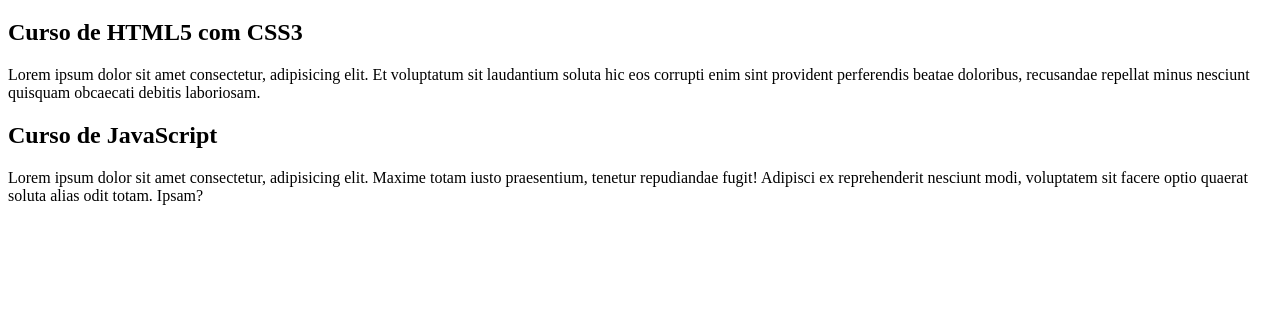
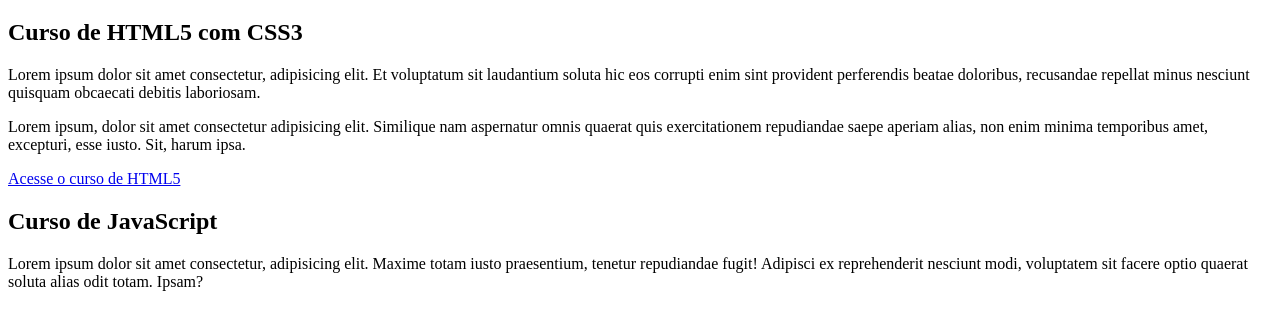
Before and after one commit to vitoriafreitasdev/site-projeto, a plain HTML site: page index.html in a window 1280 px wide. Shown: the part 61-386 px from the top of the page. Drawn offline with Linux system fonts and the light colour scheme.

Commit message:
conteudo adicionado

```diff
--- a/index.html
+++ b/index.html
@@ -14,6 +14,8 @@
     <article>
         <h2>Curso de HTML5 com CSS3</h2>
         <p>Lorem ipsum dolor sit amet consectetur, adipisicing elit. Et voluptatum sit laudantium soluta hic eos corrupti enim sint provident perferendis beatae doloribus, recusandae repellat minus nesciunt quisquam obcaecati debitis laboriosam.</p>
+        <p>Lorem ipsum, dolor sit amet consectetur adipisicing elit. Similique nam aspernatur omnis quaerat quis exercitationem repudiandae saepe aperiam alias, non enim minima temporibus amet, excepturi, esse iusto. Sit, harum ipsa.</p>
+        <p><a href="curso-html.html">Acesse o curso de HTML5</a></p>
     </article>
     <article>
         <h2>Curso de JavaScript</h2>
```
